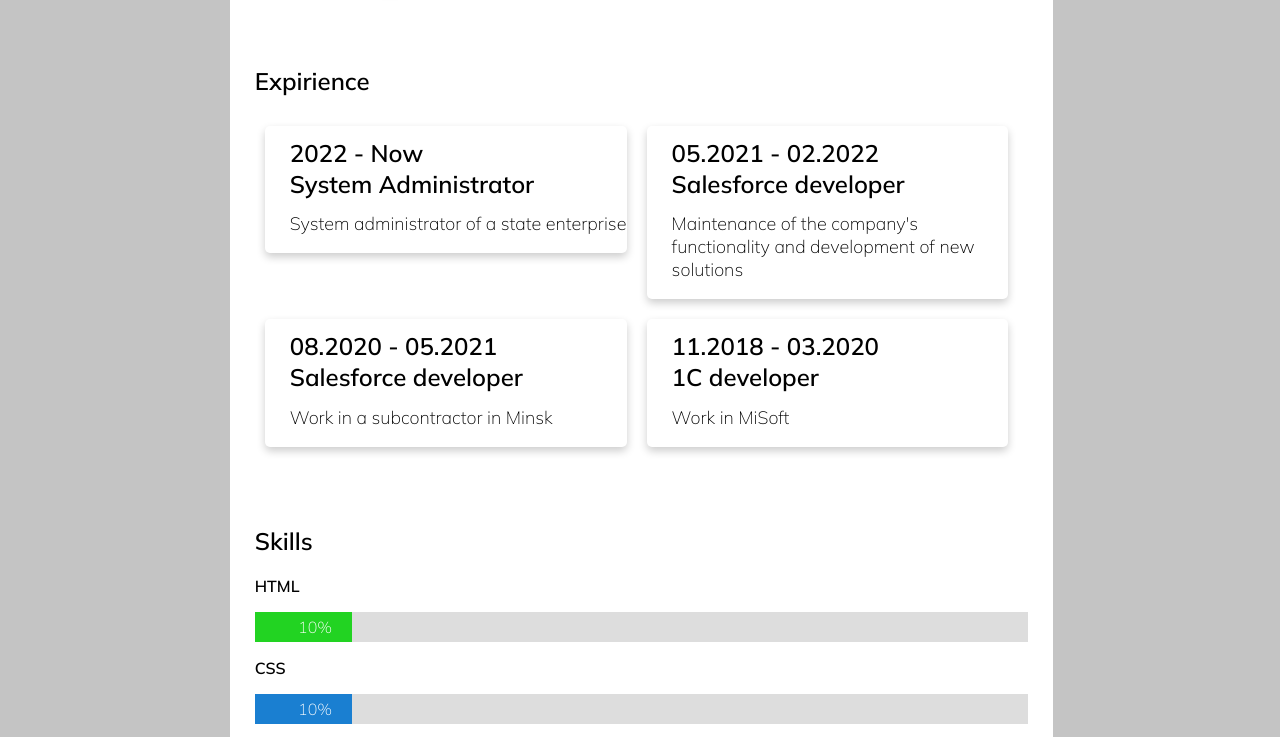
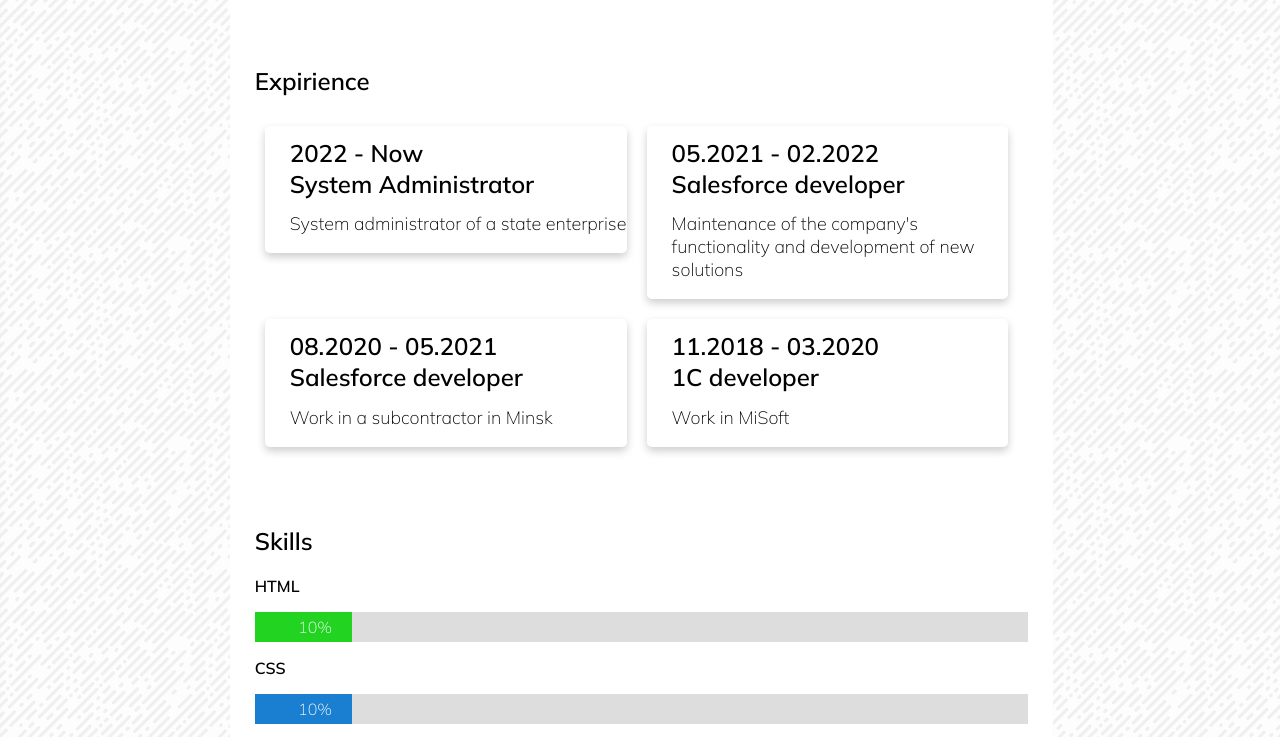
Before and after one commit to orloffski/rsschool-cv, a plain HTML site: page index.html in a window 1280 px wide. Shown: the part 384-1121 px from the top of the page. Drawn offline with Linux system fonts and the light colour scheme.

Commit message:
feat: correct path to background image

```diff
--- a/styles/styles.css
+++ b/styles/styles.css
@@ -8,7 +8,7 @@ html {
 body {
 	font-family: 'Mulish', sans-serif;
 
-	background-image: url(./images/funky-lines.png);
+	background-image: url(../images/funky-lines.png);
 	background-repeat: repeat;
 	background-color: rgb(196, 196, 196);
 
```
